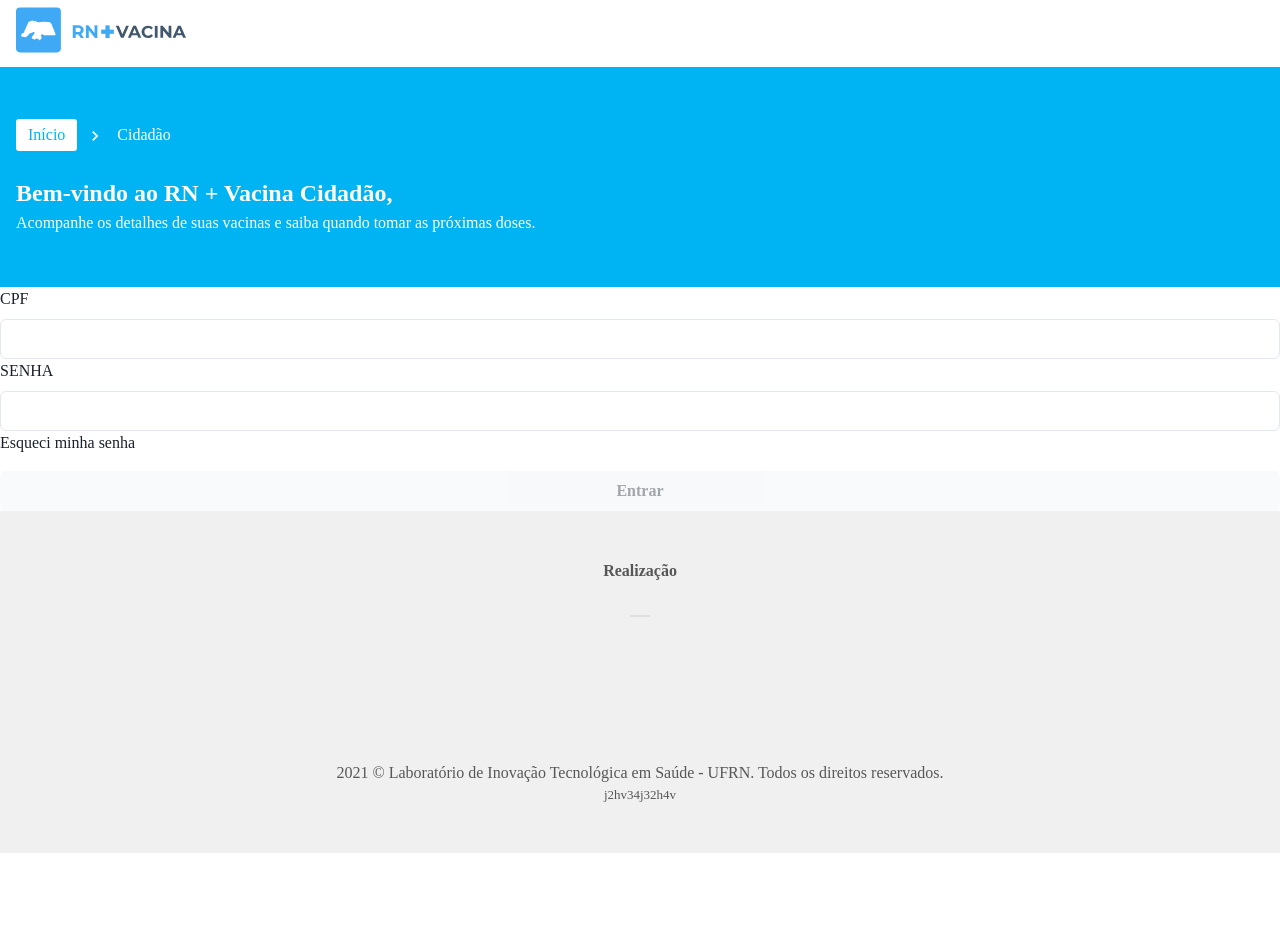
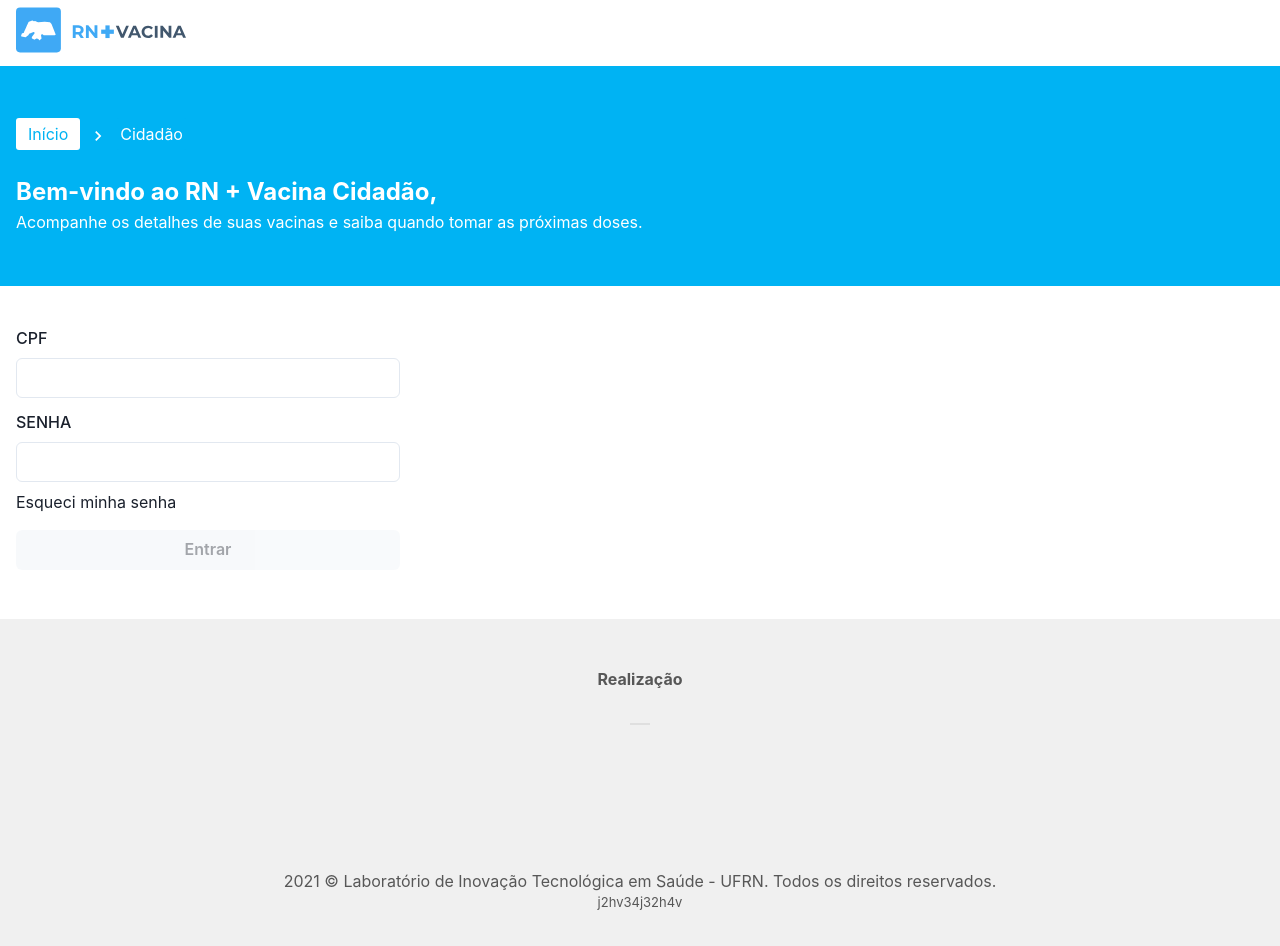
Before and after one commit to elionaimelo/rnmaisvacina-spa, a Next.js app: page / in a window 1280 px wide. Shown: the top 946 px of the page. Before the commit the page ends 853 px from the top, so only its background shows below. Built offline with nearby package versions, Linux system fonts and the light colour scheme.

Commit message:
refactor: :recycle: Refatoração da pg de login

```diff
--- a/package.json
+++ b/package.json
@@ -32,6 +32,7 @@
     "eslint-plugin-jsx-a11y": "^6.4.1",
     "eslint-plugin-react": "^7.26.0",
     "eslint-plugin-react-hooks": "^4.2.0",
+    "eslint-plugin-unused-imports": "^1.1.5",
     "identity-obj-proxy": "^3.0.0",
     "jest": "^27.2.4",
     "prettier": "^2.4.1",
--- a/pages/index.js
+++ b/pages/index.js
@@ -1,132 +1,22 @@
-import { useState } from "react";
-import Link from "next/link";
-import {
-  Button,
-  FormControl,
-  FormLabel,
-  FormErrorMessage,
-  Input,
-  Flex,
-} from "@chakra-ui/react";
-import { Formik, Field, Form } from "formik";
+//import gerais (react/next etc)
+import Head from "next/head";
+
+//components
 import { Header, Footer } from "src/components";
-import { Content } from "src/styles/home";
+import FormLogin from "@/components/FormLogin";
+import { ContentCustom } from "@/components/ContentCustom/style";
 
 export default function Home() {
-  const [isDisabled, setIsDisabled] = useState(true);
-
-  function cpfMask(value) {
-    return value
-      .replace(/\D/g, "") // substitui qualquer caracter que nao seja numero por nada
-      .replace(/(\d{3})(\d)/, "$1.$2") // captura 2 grupos de numero o primeiro de 3 e o segundo de 1, apos capturar o primeiro grupo ele adiciona um ponto antes do segundo grupo de numero
-      .replace(/(\d{3})(\d)/, "$1.$2")
-      .replace(/(\d{3})(\d{1,2})/, "$1-$2")
-      .replace(/(-\d{2})\d+?$/, "$1"); // captura 2 numeros seguidos de um traço e não deixa ser digitado mais nada
-  }
-  function validateData(values) {
-    const errors = {};
-    if (!values.cpf) {
-      errors.cpf = "Campo obrigatório";
-    } else if (!/[0-9]{3}\.?[0-9]{3}\.?[0-9]{3}\-?[0-9]{2}/.test(values.cpf)) {
-      errors.cpf = "CPF não válido";
-    }
-
-    if (!values.password) {
-      errors.password = "Campo obrigatório";
-    } else if (
-      !/^(?=.*[a-z])(?=.*[A-Z])(?=.*\d)(?=.*[@$!%*?&])[A-Za-z\d@$!%*?&]{8,}$/.test(
-        values.password
-      )
-    ) {
-      errors.password = "Password não válido";
-    }
-
-    // if (errors === {}) {
-    //   setIsDisabled(true);
-    // }
-    return errors;
-  }
-
-  const buttonDisabled = () => {
-    return;
-  };
   return (
     <>
-      <Header />
-      <main>
-        {" "}
-        <Formik
-          initialValues={{ cpf: "", password: "" }}
-          validate={(values) => validateData(values)}
-          onSubmit={(values, actions) => {
-            setTimeout(() => {
-              alert(JSON.stringify(values, null, 2));
-              actions.setSubmitting(false);
-            }, 1000);
-          }}
-        >
-          {({
-            values,
-            errors,
-            touched,
-            handleChange,
-            isSubmitting,
-            setFieldValue,
-            handleBlur,
-          }) => (
-            <Form className="agendamento-form">
-              <Field name="cpf">
-                {({ field, form }) => (
-                  <FormControl isInvalid={errors.cpf && touched.cpf}>
-                    <FormLabel htmlFor="cpf">CPF</FormLabel>
-                    <Input
-                      {...field}
-                      id="cpf"
-                      maxLength="14"
-                      value={values.cpf}
-                      onChange={(e) => {
-                        const formatted = cpfMask(values.cpf);
-                        setFieldValue("cpf", formatted);
-                        handleChange(e);
-                      }}
-                      onBlur={(e) => {
-                        const formatted = cpfMask(values.cpf);
-                        setFieldValue("cpf", formatted);
-                        handleBlur(e);
-                      }}
-                    />
-                    <FormErrorMessage>{errors.cpf}</FormErrorMessage>
-                  </FormControl>
-                )}
-              </Field>
-              <Field name="password">
-                {({ field, form }) => (
-                  <FormControl isInvalid={errors.password && touched.password}>
-                    <FormLabel htmlFor="password">SENHA</FormLabel>
-                    <Input {...field} id="password" type="password" />
-                    <FormErrorMessage>{errors.password}</FormErrorMessage>
-                  </FormControl>
-                )}
-              </Field>
-              <Flex flexDirection="column">
-                <Link href="/recuperar_senha">
-                  <a className="forgot-password">Esqueci minha senha</a>
-                </Link>
-                {/* habilitar depois da validaçao dos dados*/}
-                <Button
-                  isDisabled={isDisabled}
-                  mt={4}
-                  isLoading={isSubmitting}
-                  type="submit"
-                  className="form-button"
-                >
-                  Entrar
-                </Button>
-              </Flex>
-            </Form>
-          )}
-        </Formik>
-      </main>
+      <Head>
+        <title>RN+ Vacina</title>
+        <meta name="viewport" content="initial-scale=1.0, width=device-width" />
+      </Head>
+      <ContentCustom>
+        <Header />
+        <FormLogin />
+      </ContentCustom>
       <Footer />
     </>
   );
--- /dev/null
+++ b/src/components/ContentCustom/style.js
@@ -0,0 +1,5 @@
+import styled from "styled-components";
+
+export const ContentCustom = styled.div`
+  min-height: 400px;
+`;
--- a/src/components/Footer/index.js
+++ b/src/components/Footer/index.js
@@ -1,4 +1,4 @@
-import { Container } from "./footer.style";
+import { ContainerFooter } from "./style";
 import Image from "next/image";
 
 // import sus from "src/assets/images/sus.svg";
@@ -11,7 +11,7 @@ import Image from "next/image";
 
 export const Footer = () => {
   return (
-    <Container>
+    <ContainerFooter>
       <h5>Realização</h5>
       <div className="footer-separator"></div>
       <section className="footer-imgs">
@@ -40,6 +40,6 @@ export const Footer = () => {
         direitos reservados.
       </span>
       <span className="footer-code">j2hv34j32h4v</span>
-    </Container>
+    </ContainerFooter>
   );
 };
--- a/src/components/Footer/footer.style.js
+++ b/src/components/Footer/style.js
@@ -1,6 +1,6 @@
 import styled from "styled-components";
 
-export const Container = styled.footer`
+export const ContainerFooter = styled.footer`
   display: flex;
   flex-direction: column;
   justify-content: center;
@@ -9,6 +9,13 @@ export const Container = styled.footer`
   max-width: 100%;
   padding: 3rem;
   color: #575757;
+
+  @media (min-width: 600px) {
+    position: absolute;
+    right: 0;
+    bottom: 0;
+    left: 0;
+  }
 
   h5 {
     font-weight: 700;
--- /dev/null
+++ b/src/components/FormLogin/index.js
@@ -0,0 +1,137 @@
+import { useState } from "react";
+import Link from "next/link";
+
+//import da lib de interface e form (chakra, formik)
+import {
+  Button,
+  FormControl,
+  FormLabel,
+  FormErrorMessage,
+  Input,
+  Flex,
+  Container,
+  Box,
+} from "@chakra-ui/react";
+import { Formik, Field, Form } from "formik";
+
+function FormLogin() {
+  const [isDisabled, setIsDisabled] = useState(true);
+
+  function cpfMask(value) {
+    return value
+      .replace(/\D/g, "") // substitui qualquer caracter que nao seja numero por nada
+      .replace(/(\d{3})(\d)/, "$1.$2") // captura 2 grupos de numero o primeiro de 3 e o segundo de 1, apos capturar o primeiro grupo ele adiciona um ponto antes do segundo grupo de numero
+      .replace(/(\d{3})(\d)/, "$1.$2")
+      .replace(/(\d{3})(\d{1,2})/, "$1-$2")
+      .replace(/(-\d{2})\d+?$/, "$1"); // captura 2 numeros seguidos de um traço e não deixa ser digitado mais nada
+  }
+  function validateData(values) {
+    const errors = {};
+    if (!values.cpf) {
+      errors.cpf = "Campo obrigatório";
+    } else if (!/[0-9]{3}\.?[0-9]{3}\.?[0-9]{3}\-?[0-9]{2}/.test(values.cpf)) {
+      errors.cpf = "CPF não válido";
+    }
+
+    if (!values.password) {
+      errors.password = "Campo obrigatório";
+    } else if (
+      !/^(?=.*[a-z])(?=.*[A-Z])(?=.*\d)(?=.*[@$!%*?&])[A-Za-z\d@$!%*?&]{8,}$/.test(
+        values.password
+      )
+    ) {
+      errors.password = "Password não válido";
+    }
+
+    // if (errors === {}) {
+    //   setIsDisabled(true);
+    // }
+    return errors;
+  }
+
+  const buttonDisabled = () => {
+    return;
+  };
+  return (
+    <Container maxW="container.xl" my="10">
+      <Box maxW="sm">
+        <Formik
+          initialValues={{ cpf: "", password: "" }}
+          validate={(values) => validateData(values)}
+          onSubmit={(values, actions) => {
+            setTimeout(() => {
+              alert(JSON.stringify(values, null, 2));
+              actions.setSubmitting(false);
+            }, 1000);
+          }}
+        >
+          {({
+            values,
+            errors,
+            touched,
+            handleChange,
+            isSubmitting,
+            setFieldValue,
+            handleBlur,
+          }) => (
+            <Form className="agendamento-form">
+              <Field name="cpf">
+                {({ field, form }) => (
+                  <FormControl isInvalid={errors.cpf && touched.cpf}>
+                    <FormLabel htmlFor="cpf">CPF</FormLabel>
+                    <Input
+                      {...field}
+                      id="cpf"
+                      maxLength="14"
+                      value={values.cpf}
+                      onChange={(e) => {
+                        const formatted = cpfMask(values.cpf);
+                        setFieldValue("cpf", formatted);
+                        handleChange(e);
+                      }}
+                      onBlur={(e) => {
+                        const formatted = cpfMask(values.cpf);
+                        setFieldValue("cpf", formatted);
+                        handleBlur(e);
+                      }}
+                    />
+                    <FormErrorMessage>{errors.cpf}</FormErrorMessage>
+                  </FormControl>
+                )}
+              </Field>
+              <Field name="password">
+                {({ field, form }) => (
+                  <FormControl
+                    isInvalid={errors.password && touched.password}
+                    mt="3"
+                  >
+                    <FormLabel htmlFor="password">SENHA</FormLabel>
+                    <Input {...field} id="password" type="password" />
+                    <FormErrorMessage>{errors.password}</FormErrorMessage>
+                  </FormControl>
+                )}
+              </Field>
+              <Flex flexDirection="column" mt="2">
+                <Link href="/recuperar_senha">
+                  <a className="forgot-password">Esqueci minha senha</a>
+                </Link>
+                {/* habilitar depois da validaçao dos dados*/}
+                <Button
+                  isDisabled={isDisabled}
+                  mt={4}
+                  isLoading={isSubmitting}
+                  type="submit"
+                  className="form-button"
+                >
+                  Entrar
+                </Button>
+              </Flex>
+            </Form>
+          )}
+        </Formik>
+      </Box>
+    </Container>
+  );
+}
+
+export default FormLogin;
--- a/src/styles/home.js
+++ b/src/components/FormLogin/style.js
@@ -1,12 +1,7 @@
 import styled from "styled-components";
+import { Form } from "formik";
 
-export const Content = styled.div`
-  /* main {
-    margin: auto;
-    padding: 3rem 5rem;
-    color: #345b77;
-  } */
-
+export const FormCustom = styled(Form)`
   .agendamento-form {
     max-width: 330px;
   }
--- a/src/styles/globalStyles.js
+++ b/src/styles/globalStyles.js
@@ -5,6 +5,10 @@ const GlobalStyle = createGlobalStyle`
     max-width: 100vw;
     font-family: "Jost";
     min-height: 100vh !important;
+
+    @media (min-width: 600px) {
+      padding-bottom: 10rem;
+    }
   }
 
   #__next {
```
Also changed, not shown: .eslintrc.json, 1 other file (tests, documents, lock files or other folders).
